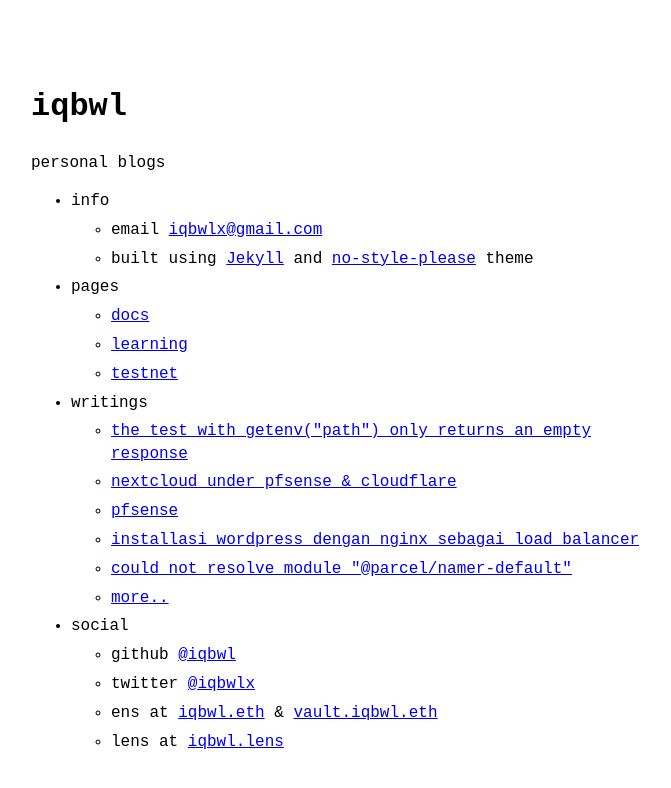
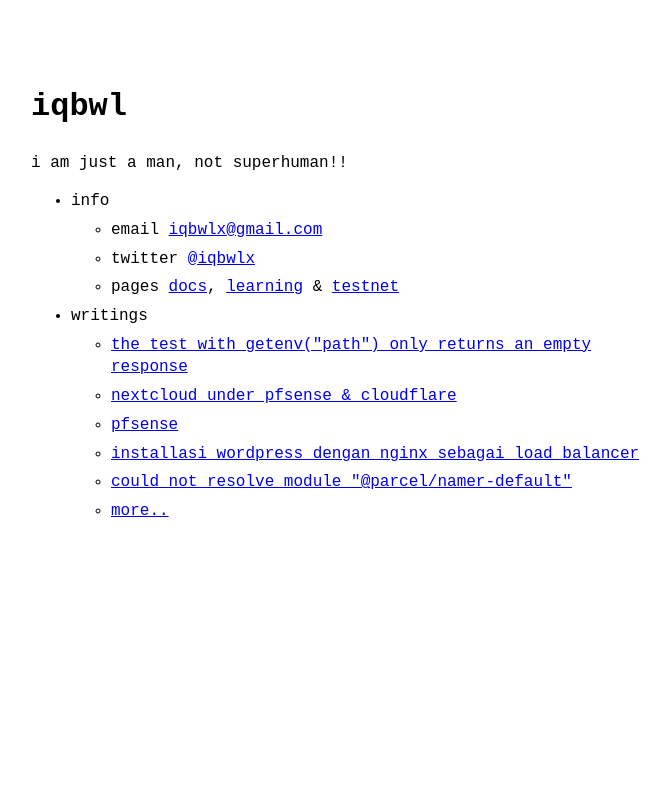
Before and after one commit to iqbwl/red.my.id, a Jekyll site: the page built from index.md, in a window 1280 px wide. Shown: the top 788 px of the page, without its empty margins (289-960 px from the left). Built offline with Jekyll 4.4.1, drawn with Linux system fonts in a browser that asks for light colours.

Commit message:
change menu list

```diff
--- a/_config.yml
+++ b/_config.yml
@@ -4,7 +4,7 @@ email: iqbwlx@gmail.com
 url: https://iqbwl.com
 baseurl: ""
 description: > # description of the site (multiple lines allowed)
-  personal blogs
+  i am just a man, not superhuman!!
 
 permalink: /:slug
 
--- a/_data/menu.yml
+++ b/_data/menu.yml
@@ -5,15 +5,8 @@ entries:
   - title: info
     entries:
       - title: email <a href='mailto:iqbwlx@gmail.com'>iqbwlx@gmail.com</a>
-      - title: built using <a href='https://jekyllrb.com/'>Jekyll</a> and <a href='https://github.com/riggraz/no-style-please'>no-style-please</a> theme
-  - title: pages
-    entries:
-      - title: docs
-        url: docs
-      - title: learning
-        url: learning
-      - title: testnet
-        url: testnet
+      - title: twitter <a href='https://twitter.com/iqbwlx'>@iqbwlx</a>
+      - title: pages <a href='/docs'>docs</a>, <a href='/learning'>learning</a> & <a href='/testnet'>testnet</a>
 
   - title: writings
     post_list:
@@ -21,10 +14,3 @@ entries:
       show_more: true
       show_more_text: more..
       show_more_url: archive
-
-  - title: social
-    entries:
-      - title: github <a href='https://github.com/iqbwl'>@iqbwl</a>
-      - title: twitter <a href='https://twitter.com/iqbwlx'>@iqbwlx</a>
-      - title: ens at <a href='https://etherscan.io/address/iqbwl.eth'>iqbwl.eth</a> & <a href='https://etherscan.io/address/vault.iqbwl.eth'>vault.iqbwl.eth</a>
-      - title: lens at <a href='https://lenster.xyz/u/iqbwl.lens'>iqbwl.lens</a>
```
